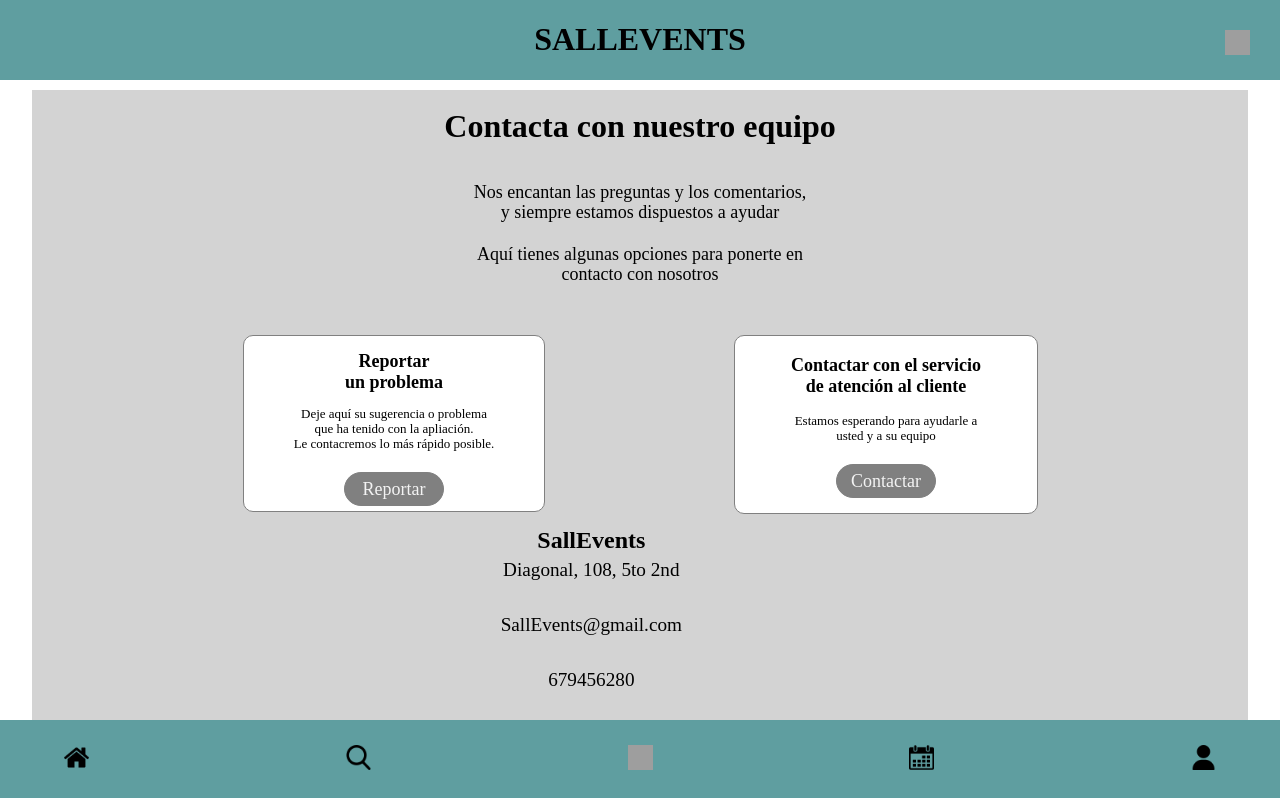
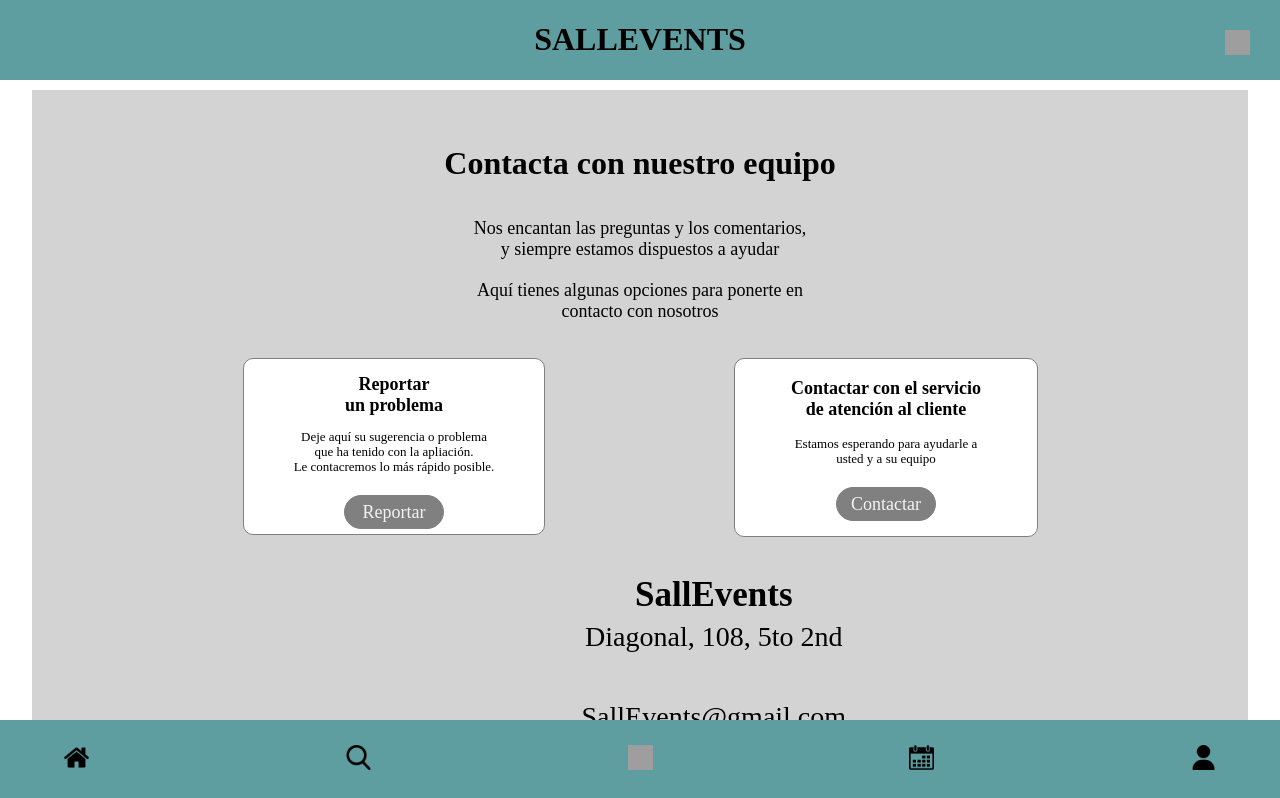
Before and after one commit to mateogalache/PWI-G03, a Vue app: page /Contactanos in a window 1280 px wide. Shown: the top 798 px of the page. Built offline with nearby package versions, Linux system fonts and the light colour scheme; grey boxes are pictures that could not be loaded.

Commit message:
contactanos desktop

```diff
--- a/src/views/Contactanos.vue
+++ b/src/views/Contactanos.vue
@@ -67,8 +67,10 @@ import Header3 from '../components/Header3.vue';
                                 <small>SallEvents@gmail.com</small><br><br>
                                 <small>679456280</small><br>
                                 <br>
-                                <img id = img1 src="src/assets/ImagenesEventos/redes_sociales.png"
-                                width="100" height="20" alt="RedesSociales">
+                                <section class = "RedesSociales">
+                                   <img id = img1 src="src/assets/ImagenesEventos/redes_sociales.png"
+                                    width="100" height="20" alt="RedesSociales">
+                                </section>
 
                             </section>
 
@@ -169,6 +171,7 @@ import Header3 from '../components/Header3.vue';
         border-radius: 10px;
         margin: 8px;
         border: 1px solid grey;
+
     }
 
     #popup2{
@@ -218,12 +221,17 @@ import Header3 from '../components/Header3.vue';
 
     @media (min-width:1080px){
 
+        .RedesSociales{
+            display:none;
+        }
+
         #containercontactanos{
             display: flex;
             flex-direction: column;
             justify-content: space-between;
             align-items: center;
             flex-wrap: wrap;
+
         }
 
         #eventocontainer1{
@@ -240,15 +248,19 @@ import Header3 from '../components/Header3.vue';
 
         #eventocontainer2{
             display: flex;
-            justify-content: space-around;
+            justify-content: center;
+            align-items: center;
             width: 100%;
-            margin-bottom: -40px;
+            margin-top: 2%;
+            margin-right: 15%;
+
         }
 
         #titulo{
             display: flex;
             font-size: xx-large;
             justify-content: center;
+            margin-top: 3%;
         }
 
         #textoo{
@@ -293,7 +305,7 @@ import Header3 from '../components/Header3.vue';
             border-radius: 10px;
             border: 1px solid grey;
             margin-right: 500px;
-            margin-top: 50px;
+            margin-top: 3%;
         }
 
         #popup2{
@@ -339,13 +351,13 @@ import Header3 from '../components/Header3.vue';
         #izquierda{
             float: center;
             margin-left: 330px;
-            font-size: x-large ;
+            font-size: 35px ;
             margin-top: -50px;
 
         }
 
         #derecha{
-            float: right;
+            display:none;
         }
     }
 
```
